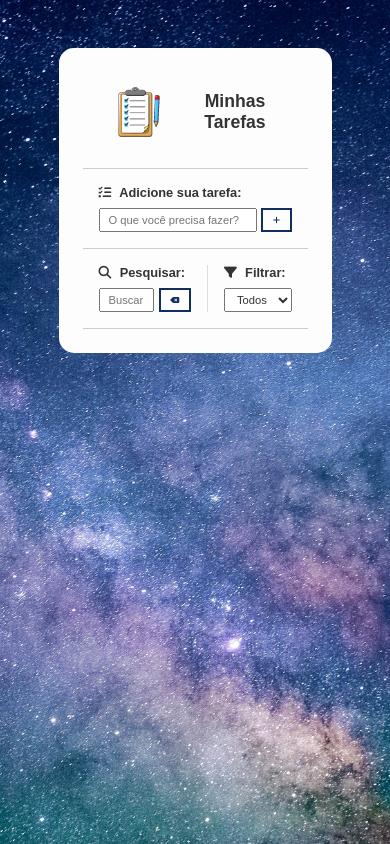
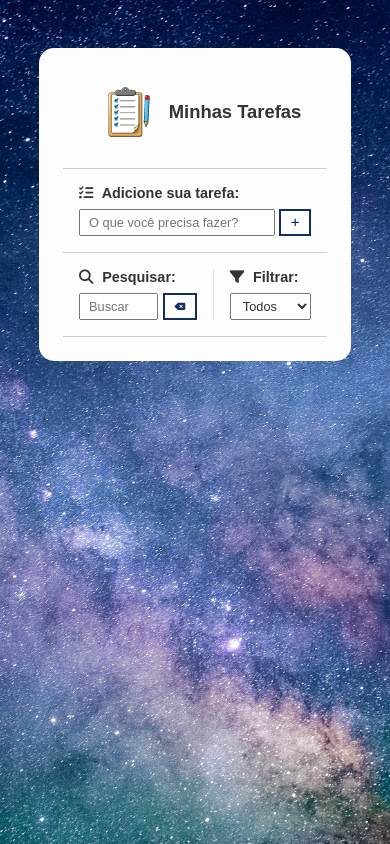
Before and after one commit to oliveiratales/to-do-list-js, a plain HTML site: page index.html in a window 390 px wide. Drawn offline with Linux system fonts and the light colour scheme; a web font is replaced by a local one.

Commit message:
Update sizes

```diff
--- a/src/css/style.scss
+++ b/src/css/style.scss
@@ -57,7 +57,7 @@ input, select {
 /* Header */
 
 .container {
-    max-width: 70%;
+    max-width: 80%;
     margin: 3rem auto;
     background-color: #FDFDFD;
     padding: 1.5rem;
@@ -165,6 +165,7 @@ input, select {
     padding: 1rem;
     border-bottom: 1px solid #ddd;
     transition: .3s;
+    text-align: justify;
 
     & h3 {
         flex: 1;
@@ -190,24 +191,24 @@ input, select {
 @media only screen and (max-width: 768px) {
     /* For mobile phones: */
     h1 {
-        font-size: 1.1rem;
+        font-size: 1.15rem;
     }
 
     #todo-form p, #edit-form p {
+        font-size: 0.9rem;
+    }
+
+    input {
         font-size: 0.8rem;
     }
 
-    input {
-        font-size: 0.7rem;
-    }
-
     #toolbar h4 {
-        font-size: 0.8rem;
+        font-size: 0.9rem;
     }
 
     #filter select {
         flex: 1;
-        font-size: 0.7rem;
+        font-size: 0.8rem;
     }
 
     button {
@@ -215,7 +216,7 @@ input, select {
         color: #102F5e;
         border: 2px solid #102F5e;
         padding: 0.3rem 0.6rem;
-        font-size: 0.5rem;
+        font-size: 0.6rem;
         cursor: pointer;
         display: flex;
         justify-content: center;
@@ -225,7 +226,7 @@ input, select {
 
     .todo h3 {
         flex: 1;
-        font-size: 0.6rem;
+        font-size: 0.7rem;
         font-weight: 400;
     }
 
```
Also changed, not shown: src/css/style.css.
